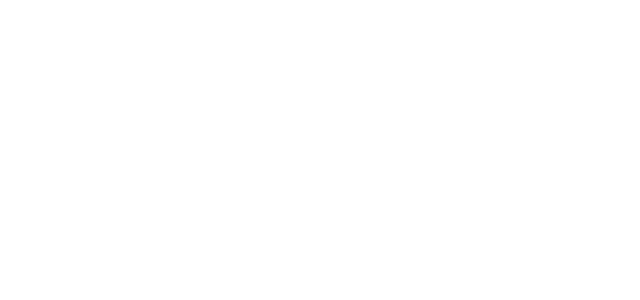
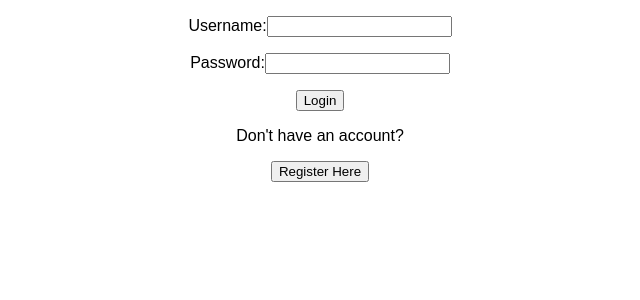
Before and after one commit to snowcoding/lambdamud-client, a React (Create React App) app in the folder react-mud-client/: page /login in a window 1280 px wide. Shown: the top 300 px of the page, without its empty margins (320-960 px from the left). Built offline with nearby package versions, Linux system fonts and the light colour scheme.

Commit message:
Basic Login/Register

```diff
--- a/react-mud-client/src/App.js
+++ b/react-mud-client/src/App.js
@@ -3,6 +3,7 @@ import "./App.css";
 import { Route, Redirect } from "react-router-dom";
 import Login from "./components/Login";
 import Adventure from "./components/Adventure";
+import Register from "./components/Register"
 
 class App extends Component {
   constructor(props) {
@@ -12,7 +13,6 @@ class App extends Component {
     };
   }
   componentWillMount() {
-    localStorage.setItem("test", "pusher");
 
     if (localStorage.getItem("mudToken")) {
       this.setState({ userAuthToken: localStorage.getItem("mudToken") });
@@ -22,10 +22,14 @@ class App extends Component {
   render() {
     return (
       <div className="App">
+        <Route exact path="/register" component={Register} />
         <Route exact path="/" render={(props) => this.state.userAuthToken ?
                         <Redirect to="/adventure" /> :
-                        <Login {...props}/>}/>
-        <Route path="/adventure" component={Adventure} />
+                        <Redirect to="/login" /> }/>
+
+        <Route exact path="/login" component={Login} />
+        <Route exact path="/adventure" component={Adventure} />
+
       </div>
     );
   }
--- a/react-mud-client/src/components/Login.js
+++ b/react-mud-client/src/components/Login.js
@@ -1,5 +1,5 @@
 import React, { Component } from 'react';
-import axios from 'axios'
+import axios from 'axios';
 
 class Login extends Component {
   constructor(props) {
@@ -10,18 +10,18 @@ class Login extends Component {
     };
   }
 
-  componentDidMount(){
-    console.log(this.props.history.push(''))
-  }
+  // componentDidMount(){
+  //   console.log(this.props.history.push(''))
+  // }
 
 
   onLogin = () => {
-    var apiBaseUrl = "https://django-mud.herokuapp.com/api/login/";
-    var payload = {
+    let apiBaseUrl = "https://django-mud.herokuapp.com/api/";
+    let payload = {
       "username": this.state.username,
       "password": this.state.password
     }
-    axios.post(apiBaseUrl + 'login', payload)
+    axios.post(apiBaseUrl + 'login/', payload)
       .then( (response) => {
         console.log(response);
         if (response.status === 200) {
@@ -45,6 +45,11 @@ class Login extends Component {
       this.setState({password:e.target.value})
     }
   }
+
+  onRegister = () => {
+    this.props.history.push('/register')
+  }
+
   render() {
     return (
       <div>
@@ -57,9 +62,12 @@ class Login extends Component {
           <input id='password' type="password" className="password" onChange={this.onFieldChange}/>
         </p>
         <button onClick = {this.onLogin}>Login</button>
+        <p>Don't have an account?</p>
+        <button onClick={this.onRegister}>Register Here </button>
       </div>
     );
   }
+
 }
 
 export default Login
--- /dev/null
+++ b/react-mud-client/src/components/Register.js
@@ -0,0 +1,73 @@
+import React, { Component } from 'react';
+import axios from 'axios'
+
+class Register extends Component {
+  constructor(props) {
+    super(props);
+    this.state = {
+      username: "",
+      password1:"",
+      password2:""
+    };
+  }
+
+  onRegister = (e) => {
+    e.preventDefault();
+
+    console.log('clicked!')
+    let apiBaseUrl = "https://django-mud.herokuapp.com/api/registration/";
+    let payload = {
+      "username": this.state.username,
+      "password1": this.state.password1,
+      "password2": this.state.password2
+    }
+
+    axios.post(apiBaseUrl, payload)
+    .then( (response) => {
+      console.log(response);
+      if (response.status === 201) {
+        console.log("Register successfull");
+        //Store the Token
+        localStorage.setItem('mudToken', response.data.key)
+
+        //Redirect to Adventure Game
+        this.props.history.push('/adventure')
+      }
+    })
+    .catch((error) => {
+      console.log(error.response);
+    });
+  }
+
+  onFieldChange = (e) =>{
+    if (e.target.id === 'username'){
+      this.setState({username : e.target.value})
+    }else if (e.target.id === 'password1'){
+      this.setState({password1:e.target.value})
+    }else if (e.target.id === 'password2'){
+      this.setState({password2:e.target.value})
+    }
+  }
+
+  render() {
+    return (
+      <div>
+        <p>
+          <label htmlFor="username" className="username">Username:</label>
+          <input id='username' type="text" className="username" onChange={this.onFieldChange}/>
+        </p>
+        <p>
+          <label htmlFor="password1" className="password1">Password:</label>
+          <input id='password1' type="password" className="password1" onChange={this.onFieldChange}/>
+        </p>
+        <p>
+          <label htmlFor="password2" className="password2">Password (Retype):</label>
+          <input id='password2' type="password" className="password2" onChange={this.onFieldChange}/>
+        </p>
+        <button onClick = {this.onRegister}>Register</button>
+      </div>
+    );
+  }
+}
+
+export default Register
```
